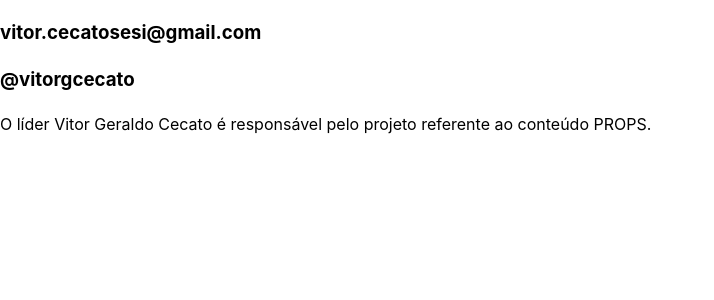
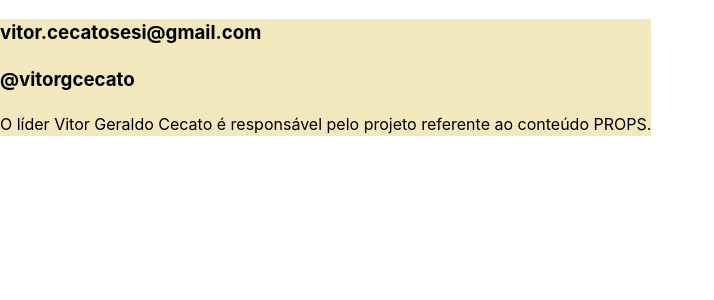
Before and after one commit to vitorcecato-sesi/desafio-react-grupo3, a React (Vite) app: page / in a window 1280 px wide. Shown: the top 300 px of the page, without its empty margins (0-714 px from the left). Built offline with nearby package versions, Linux system fonts and the light colour scheme.

Commit message:
cor no footer

```diff
--- a/src/components/Footer.css
+++ b/src/components/Footer.css
@@ -0,0 +1,4 @@
+.footer{
+    background-color: #F1E8BD;
+
+}
```
